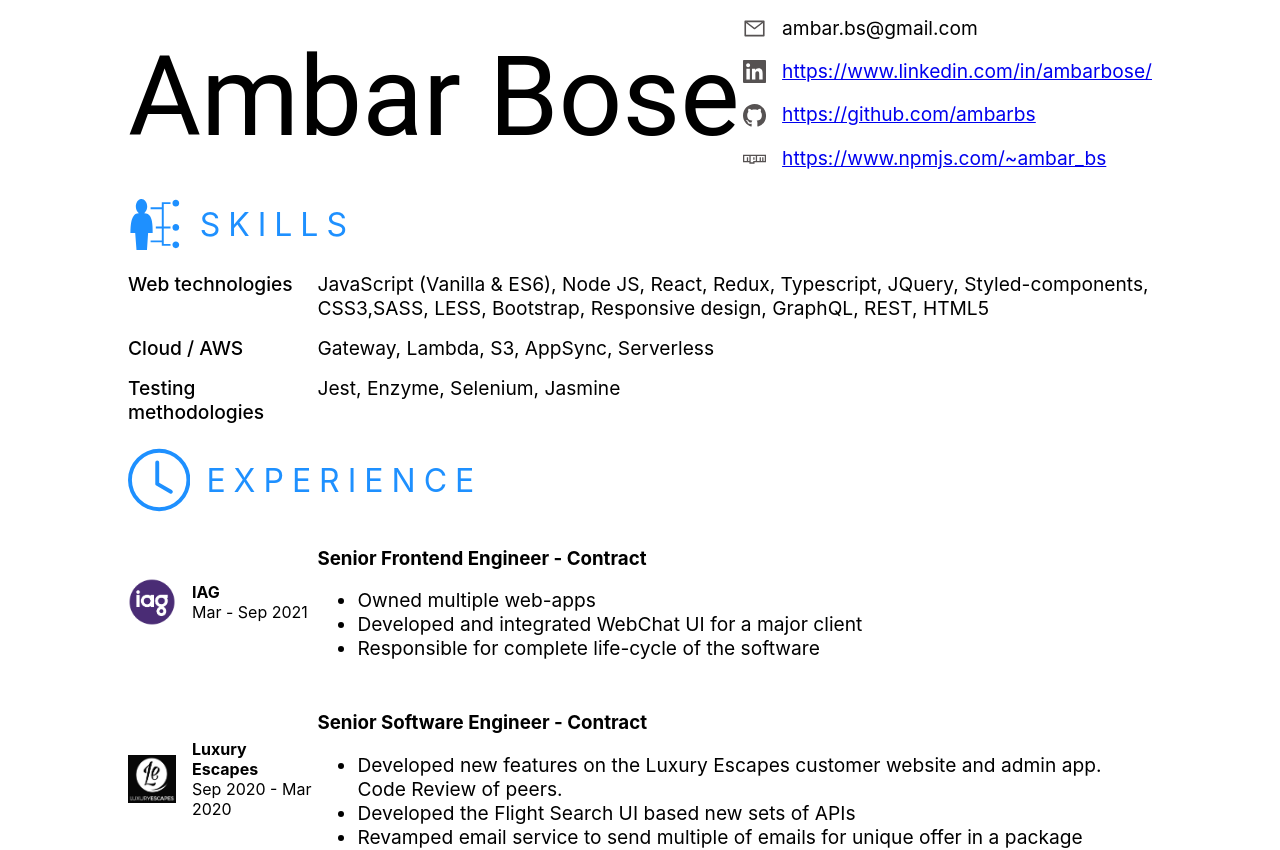
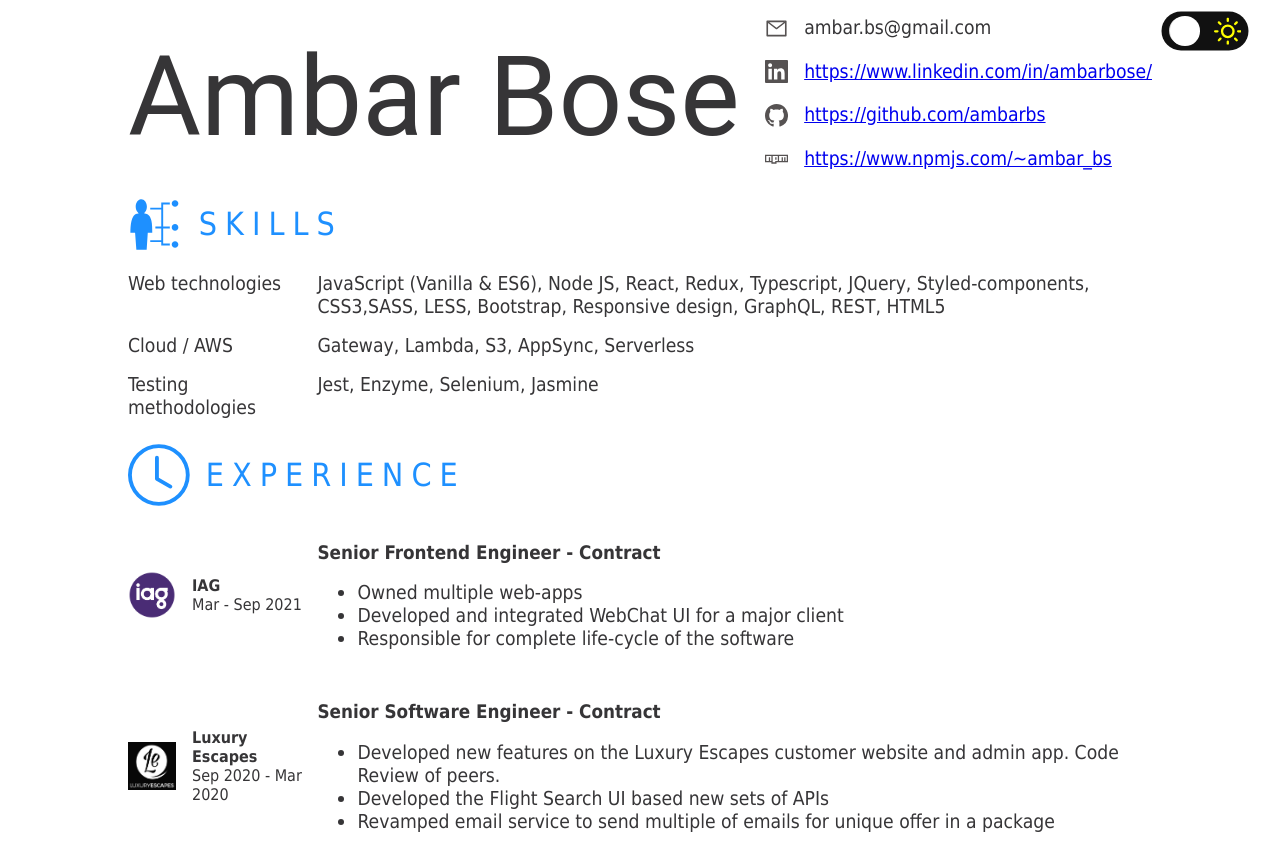
Before and after one commit to ambarbs/my-resume, a React (Create React App) app: page / in a window 1280 px wide. Shown: the top 850 px of the page. Built offline with nearby package versions, Linux system fonts and the light colour scheme.

Commit message:
Implemented dark theme toggle

```diff
--- a/src/components/app/App.js
+++ b/src/components/app/App.js
@@ -1,12 +1,27 @@
-import React from 'react';
+import React, {useState} from 'react';
 import {AppWrapper} from "./App.styles";
 import Header from "../header/Header";
 import Section from "../section/Section";
 import {contacts, sections} from "../constants";
+import {ThemeProvider} from "styled-components";
+import {GlobalStyles} from "../theme/Global.Styles";
+import {LightTheme, DarkTheme} from "../theme/Themes"
+import ToggleButton from "../toggleButton/ToggleButton";
 
 function App() {
+    const [theme, setTheme] = useState('light');
+    const toggleTheme = (isChecked = false) => {
+        debugger;
+        isChecked === true ? setTheme('dark') : setTheme('light')
+    }
+
     return (
+        <ThemeProvider theme={theme === 'light' ? LightTheme : DarkTheme}>
+            <>
+                <GlobalStyles/>
                 <AppWrapper>
+                    <ToggleButton handleOnCheck={toggleTheme}/>
+                    {/*<button onClick={toggleTheme}>Switch Theme</button>*/}
                     <Header contacts={contacts}/>
                     {sections.map(section => <Section
                         key={section.header}
@@ -15,6 +30,8 @@ function App() {
                         subSections={section.subSections}
                     />)}
                 </AppWrapper>
+            </>
+        </ThemeProvider>
     );
 }
 
--- /dev/null
+++ b/src/components/theme/Global.Styles.js
@@ -0,0 +1,9 @@
+import { createGlobalStyle} from "styled-components"
+export const GlobalStyles = createGlobalStyle`
+  body {
+    background: ${({ theme }) => theme.body};
+    color: ${({ theme }) => theme.text};
+    font-family: Tahoma, Helvetica, Arial, Roboto, sans-serif;
+    transition: all 0.50s linear;
+  }
+  `
--- /dev/null
+++ b/src/components/theme/Themes.js
@@ -0,0 +1,12 @@
+export const LightTheme = {
+    body: '#FFF',
+    text: '#363537',
+    toggleBorder: '#FFF',
+    background: '#363537',
+}
+export const DarkTheme = {
+    body: '#363537',
+    text: '#FAFAFA',
+    toggleBorder: '#6B8096',
+    background: '#999',
+}
--- /dev/null
+++ b/src/components/toggleButton/ToggleButton.Styles.js
@@ -0,0 +1,85 @@
+import styled, {keyframes} from "styled-components";
+
+export const ToggleButtonWrapper = styled.div`
+  position: fixed;
+  display: flex;
+  justify-content: center;
+  align-items: center;
+  right: 1rem;
+  top: 1rem;
+
+  @media only screen and (max-width: 360px) {
+    top: 0.75rem;
+    right: 3rem;
+  }
+`
+
+export const StyledLabel = styled.label`
+  width: 3rem;
+  height: 1rem;
+  background-color: #111;
+  display: flex;
+  border-radius: 50px;
+  align-items: center;
+  justify-content: space-between;
+  padding: 5px;
+  position: relative;
+  transform: scale(1.5);
+  cursor: pointer;
+  @media only screen and (max-width: 360px) {
+    width: 2.5rem;
+    height: 0.75rem;
+  }
+`
+
+export const Circle = styled.div`
+  width: 1.85rem;
+  height: 1.85rem;
+  background-color: white;
+  position: relative;
+  left: -4rem;
+  border-radius: 50%;
+  transition: transform 0.2s linear;
+  @media only screen and (max-width: 360px) {
+    //width: 1.5rem;
+    //height: 1.5rem;
+    left: -3.5rem;
+  }
+`
+
+const changeColorOfLabel = keyframes`
+  from {
+    background-color: #111
+  }
+  to {
+    background: #967d7d;
+  }
+`
+
+const changeColorOfLabelReverse = keyframes`
+  from {
+    background-color: #967d7d
+  }
+  to {
+    background: #111;
+  }
+`
+
+export const StyledCheckbox = styled.input`
+  opacity: 0;
+  position: relative;
+
+  &:checked + ${StyledLabel} + ${Circle} {
+    transform: translateX(2.9rem);
+    @media only screen and (max-width: 360px) {
+      transform: translateX(2.1rem);
+    }
+  }
+
+  &:checked + ${StyledLabel} {
+    animation: ${changeColorOfLabel} linear 0.2s forwards;
+  }
+  &:not(:checked) + ${StyledLabel} {
+    animation: ${changeColorOfLabelReverse} linear 0.2s forwards;
+  }
+`
--- /dev/null
+++ b/src/components/toggleButton/ToggleButton.js
@@ -0,0 +1,25 @@
+import PropTypes from 'prop-types'
+import React from "react";
+import {FiSun} from "react-icons/fi";
+import {BsMoonFill} from "react-icons/bs";
+import {Circle, StyledCheckbox, StyledLabel, ToggleButtonWrapper} from "./ToggleButton.Styles";
+
+const ToggleButton = ({handleOnCheck}) => {
+    const handleCheck = (e) => {
+        handleOnCheck && handleOnCheck(e.target.checked);
+    }
+    return <ToggleButtonWrapper>
+        <StyledCheckbox type="checkbox" className="checkbox" id="checkbox" onChange={handleCheck}/>
+        <StyledLabel htmlFor="checkbox">
+            <BsMoonFill size='1.15em' color="lightgrey"/>
+            <FiSun size='1.15em' color="yellow"/>
+        </StyledLabel>
+        <Circle/>
+    </ToggleButtonWrapper>
+}
+
+export default ToggleButton
+
+ToggleButton.propTypes = {
+  handleOnCheck: PropTypes.func
+}
```
Lines whose indentation alone changed are shown as unchanged.
